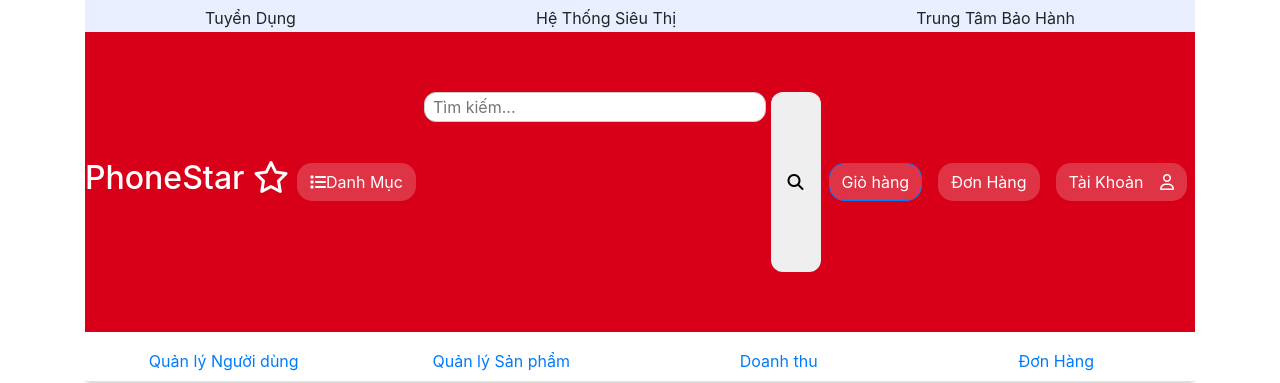
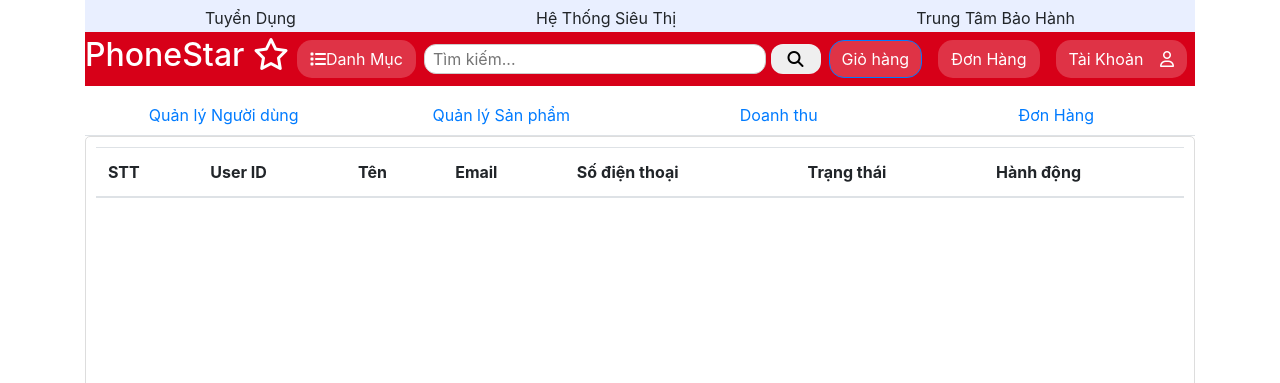
Before and after one commit to duongdaihiep/CongNgheMoi, a PHP site: page /CNMProject/admin.php in a window 1280 px wide. Shown: the top 383 px of the page. Run offline with PHP 8.4, Linux system fonts and the light colour scheme; lists and menus that the app fills with data are empty; some libraries are stand-ins or nearby versions.

Commit message:
ok chưa

```diff
--- a/assets/css/dungChung.css
+++ b/assets/css/dungChung.css
@@ -44,7 +44,7 @@ header > .nav{
     display: flex;
     justify-content: space-between;
     align-items: center;
-    height: 300px;
+    /* height: 30px; */
 }
 
  .nav-list{
```
